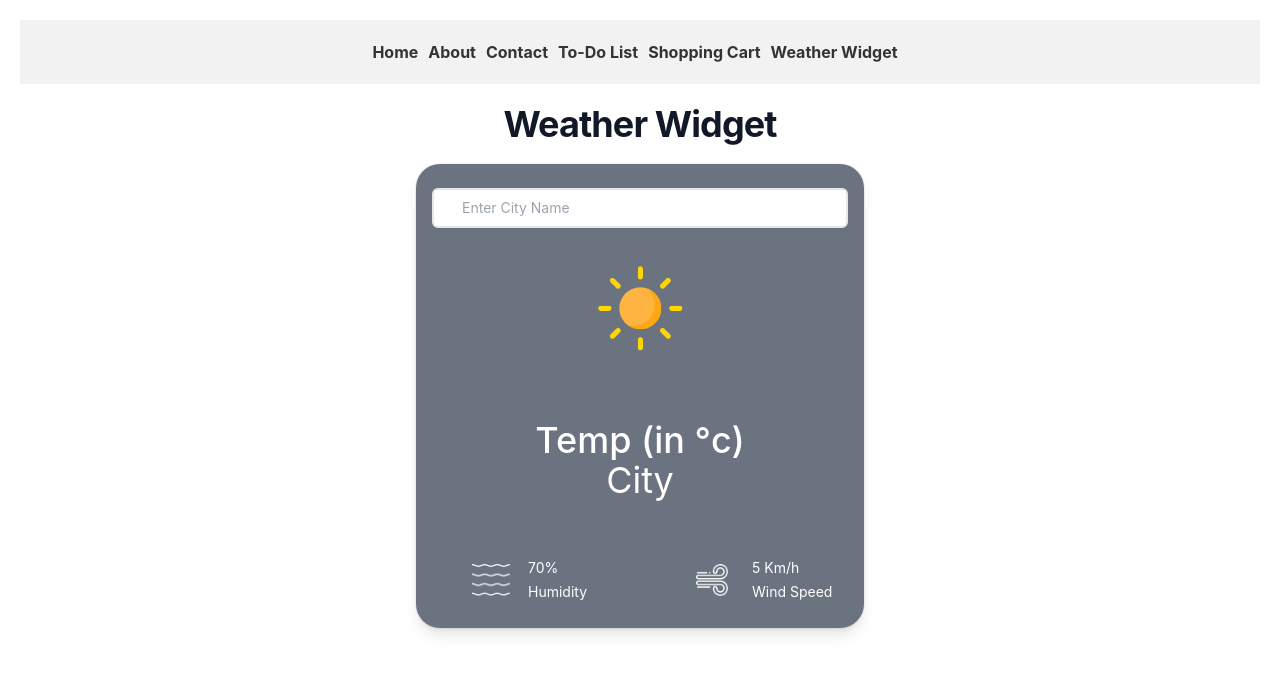
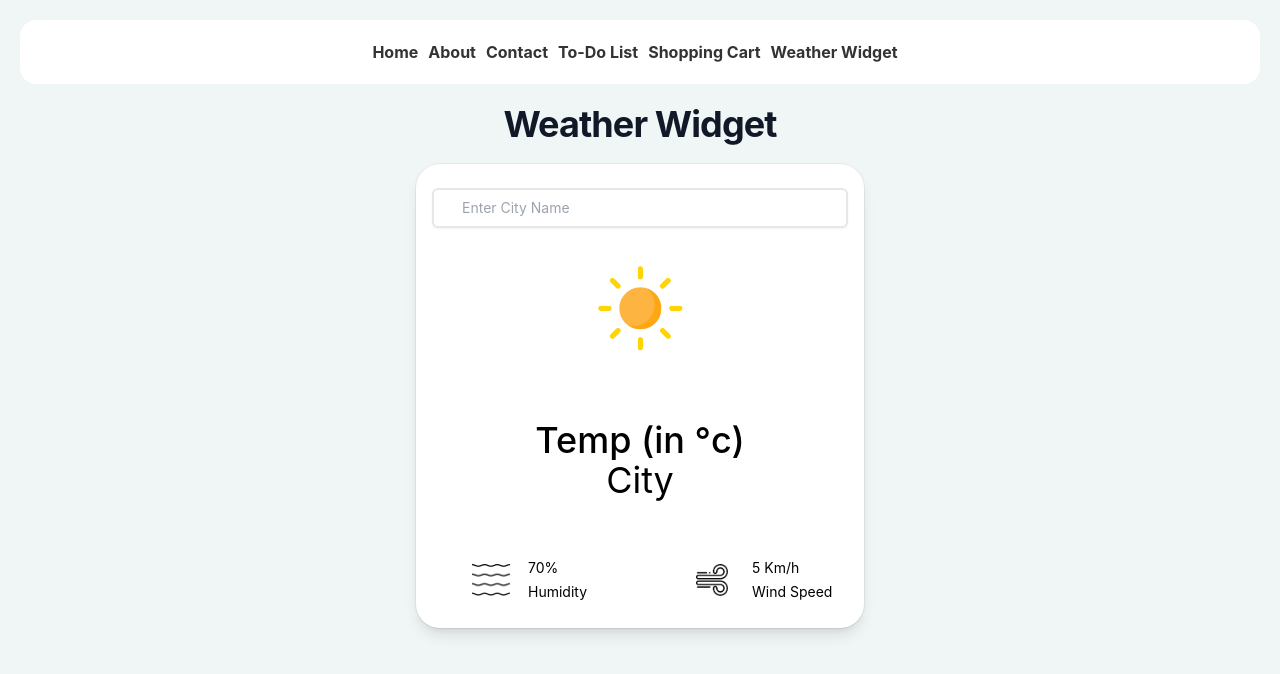
Before and after one commit to sanyamk0/ambula_assignment, a React (Create React App) app: page /weather-widget in a window 1280 px wide. Shown: the top 674 px of the page. Built offline with nearby package versions, Linux system fonts and the light colour scheme.

Commit message:
Added Some Styling

```diff
--- a/src/components/ShoppingCartPage.jsx
+++ b/src/components/ShoppingCartPage.jsx
@@ -696,8 +696,9 @@ const ShoppingCartPage = () => {
   };
 
   return (
-    <div className="bg-white grid grid-cols-2">
-      <div className="rounded-md px-4 py-16 sm:px-6 sm:py-24 max-w-2xl lg:w-3xl bg-[#f0f5f6] lg:px-8 border-2 overflow-y-auto max-h-[82vh]">
+    <div className="flex justify-around">
+      <div className="bg-[#f0f5f6] grid grid-cols-2">
+        <div className="rounded-md px-4 py-16 sm:px-6 sm:py-24 max-w-2xl mt-8 lg:w-3xl bg-white lg:px-8 border-2 overflow-y-auto max-h-[82vh]">
           <div class="mx-auto mb-10 max-w-2xl text-center">
             <h2 class="text-3xl font-bold tracking-tight text-gray-900 sm:text-4xl">
               All Sample Products
@@ -758,7 +759,7 @@ const ShoppingCartPage = () => {
             ))}
           </div>
         </div>
-      <div className="sticky top-24 h-fit ml-2 w-full rounded-md px-4 py-16 sm:px-6 bg-[#f0f5f6] sm:py-24 max-w-2xl lg:w-3xl lg:px-6 border-2 overflow-y-auto max-h-[82vh]">
+        <div className="sticky top-24 h-fit ml-2 w-full rounded-md px-4 py-16 mt-8 sm:px-6 bg-white sm:py-24 max-w-2xl lg:w-3xl lg:px-6 border-2 overflow-y-auto max-h-[82vh]">
           <div class="mx-auto mb-10 max-w-2xl text-center">
             <h2 class="text-3xl font-bold tracking-tight text-gray-900 sm:text-4xl">
               Shopping Cart
@@ -766,8 +767,8 @@ const ShoppingCartPage = () => {
           </div>
           <ul>
             {items.map((item) => (
-            <li key={item.id}>
-              <div className="h-32 m-2 rounded-md flex justify-between p-4">
+              <li key={item.id} className="border-2 mb-1 rounded-md">
+                <div className="h-28 m-2 rounded-md flex justify-between p-4">
                   <div>
                     <img
                       src={item.imgSrc}
@@ -779,9 +780,10 @@ const ShoppingCartPage = () => {
                     <p className="text-left text-sm">{item.name}</p>
                     <p className="text-left text-sm">
                       ₹
-                    {(item.price - (item.discount / 100) * item.price).toFixed(
-                      0
-                    )}
+                      {(
+                        item.price -
+                        (item.discount / 100) * item.price
+                      ).toFixed(0)}
                     </p>
                   </div>
                   <div>
@@ -826,7 +828,8 @@ const ShoppingCartPage = () => {
                                   totalPrice: (
                                     (prevItem.quantity + 1) *
                                     (prevItem.price -
-                                    (prevItem.discount / 100) * prevItem.price)
+                                      (prevItem.discount / 100) *
+                                        prevItem.price)
                                   ).toFixed(0),
                                 };
                               }
@@ -855,7 +858,7 @@ const ShoppingCartPage = () => {
           </ul>
           <div className="flex justify-evenly">
             <div className="flex justify-center gap-4 mt-4">
-            <p className="font-medium text-gray-900 ">
+              <p className="font-medium text-gray-900">
                 Total items in Cart: {items.length}
               </p>
             </div>
@@ -871,6 +874,7 @@ const ShoppingCartPage = () => {
           </div>
         </div>
       </div>
+    </div>
   );
 };
 export default ShoppingCartPage;
--- a/src/components/ToDoListPage.jsx
+++ b/src/components/ToDoListPage.jsx
@@ -60,7 +60,10 @@ const ToDoListPage = () => {
         <div className="flex flex-wrap justify-stretch mt-4">
           {tasks.map((task) => (
             <article className="m-4 w-min max-w-3xl min-h-fit rounded-xl transition">
-              <li key={task.id} className="rounded-[10px] bg-white p-4 sm:p-6">
+              <li
+                key={task.id}
+                className="rounded-[10px] bg-white p-4 sm:p-6 border-2"
+              >
                 <div className="flex gap-10 flex-row items-center">
                   <input
                     type="checkbox"
--- a/src/components/WeatherWidget.jsx
+++ b/src/components/WeatherWidget.jsx
@@ -60,9 +60,9 @@ const WeatherWidget = () => {
           Weather Widget
         </h2>
       </div>
-      <div className="relative ">
-        <div className="absolute  left-1/2 z-10 mt-5 flex w-screen max-w-max -translate-x-1/2 px-4">
-          <div className="w-screen text-white bg-gray-500 max-w-md flex-auto overflow-hidden rounded-3xl text-sm leading-6 shadow-lg ring-1 ring-gray-900/5">
+      <div className="relative">
+        <div className="absolute left-1/2 z-10 mt-5 flex w-screen max-w-max -translate-x-1/2 px-4">
+          <div className="w-screen text-black bg-white max-w-md flex-auto overflow-hidden rounded-3xl text-sm leading-6 shadow-lg ring-1 ring-gray-900/5">
             <div className="p-4">
               <div className="relative mt-2 rounded-md shadow-sm">
                 <input
@@ -102,14 +102,22 @@ const WeatherWidget = () => {
             </div>
             <div className="grid grid-cols-2">
               <div className="grid grid-cols-2">
-                <img src={humidity} alt="Humidty" className="ml-14 mt-8 h-8" />
+                <img
+                  src={humidity}
+                  alt="Humidty"
+                  className="ml-14 mt-8 h-8 invert"
+                />
                 <div className="text-left p-6 pl-0">
                   {data.main ? <h1>{data.main.humidity}%</h1> : "70%"}
                   <p>Humidity</p>
                 </div>
               </div>
               <div className="grid grid-cols-2">
-                <img src={wind} alt="WindSpeed" className="ml-14 mt-8 h-8" />
+                <img
+                  src={wind}
+                  alt="WindSpeed"
+                  className="ml-14 mt-8 h-8 invert"
+                />
                 <div className="text-left p-6 pl-0">
                   {data.wind ? (
                     <h1>{data.wind.speed} Km/h</h1>
--- a/src/index.css
+++ b/src/index.css
@@ -8,7 +8,8 @@
 }
 
 header {
-  background-color: #f2f2f2;
+  background-color: #fff;
+  border-radius: 1rem;
   padding: 20px;
   margin-bottom: 20px;
 }
@@ -30,11 +31,8 @@ nav ul li a {
   font-weight: bold;
 }
 
-.completed {
-  text-decoration: line-through;
-}
-
 body {
+  background-color: #f0f5f6;
   margin: 0;
   font-family: -apple-system, BlinkMacSystemFont, "Segoe UI", "Roboto", "Oxygen",
     "Ubuntu", "Cantarell", "Fira Sans", "Droid Sans", "Helvetica Neue",
@@ -47,3 +45,16 @@ code {
   font-family: source-code-pro, Menlo, Monaco, Consolas, "Courier New",
     monospace;
 }
+::-webkit-scrollbar {
+  width: 6px;
+}
+::-webkit-scrollbar-track {
+  background: #f1f1f1;
+}
+::-webkit-scrollbar-thumb {
+  background: #888;
+  border-radius: 10px;
+}
+::-webkit-scrollbar-thumb:hover {
+  background: #555;
+}
```
Lines whose indentation alone changed are shown as unchanged.
